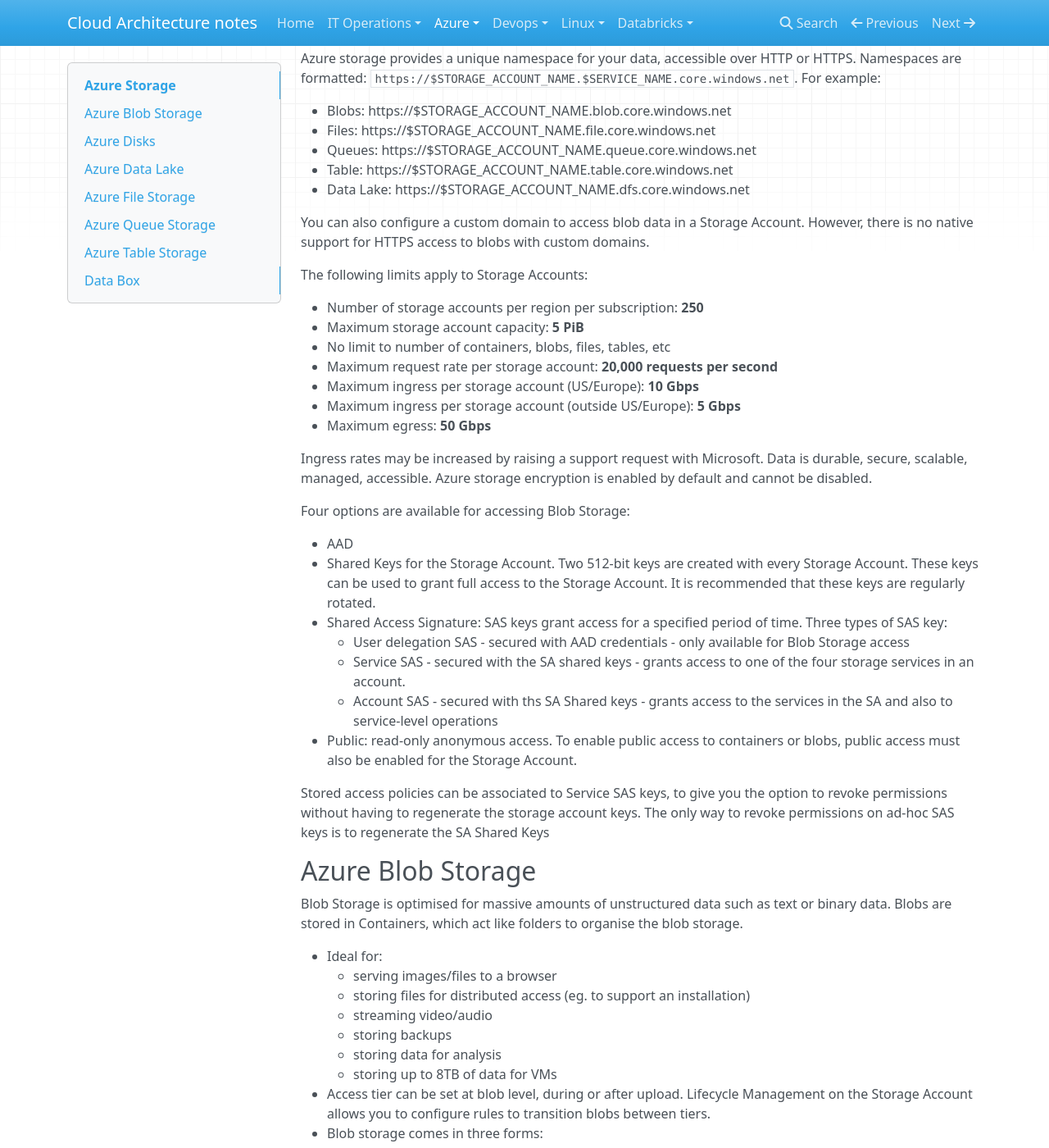
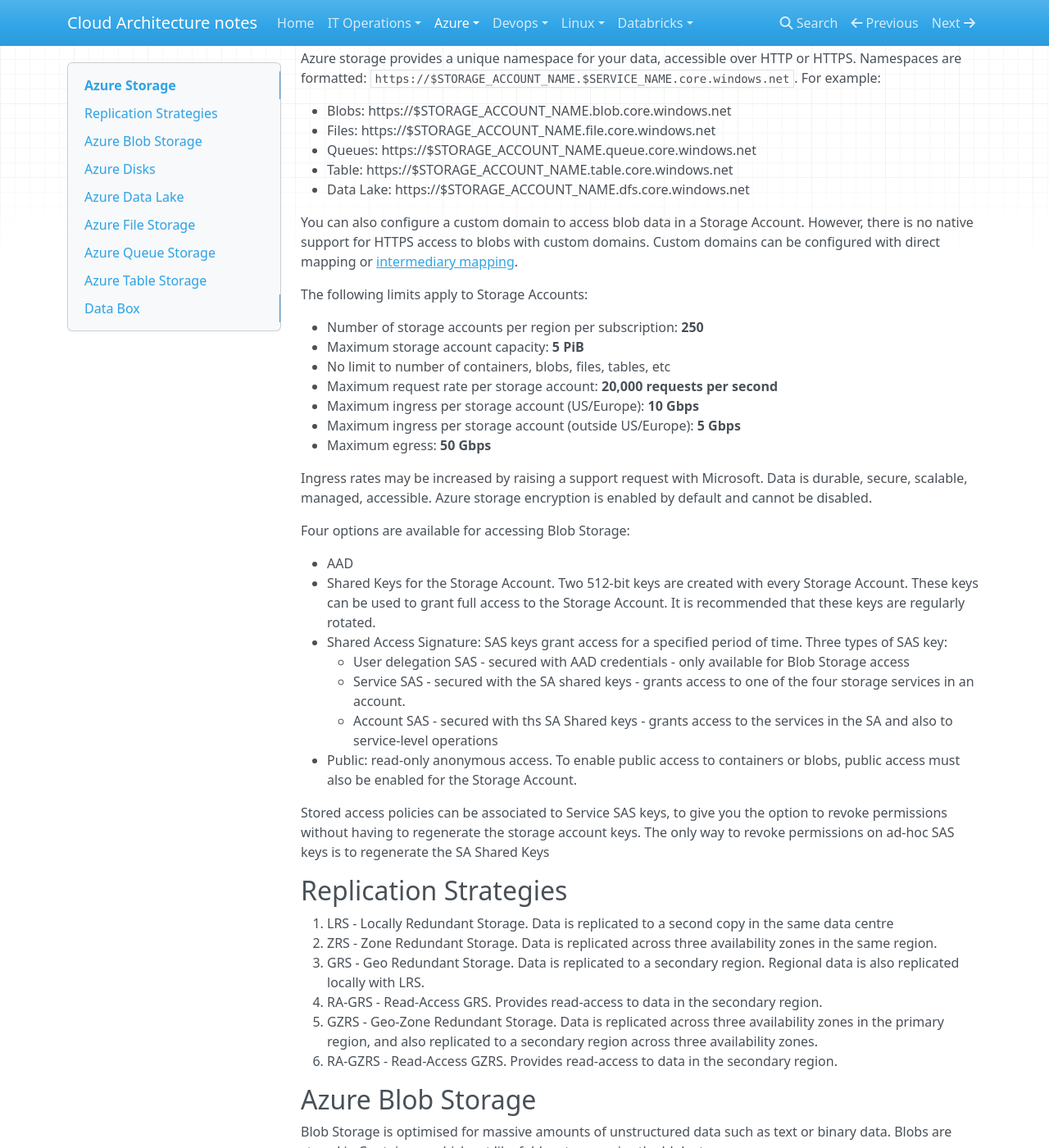
Before and after one commit to dram1964/cloudarchitect, an MkDocs documentation site: the page built from docs/azure/storage.md, in a window 1280 px wide and 1400 px high, scrolled down 531 px. Shown: the whole window at 82% size. Built offline with MkDocs 1.6.1, drawn with Linux system fonts in a browser that asks for light colours; nearby versions of some CDN libraries; some of the changed text lies outside the part shown.

Commit message:
Storage Notes

```diff
--- a/docs/azure/storage.md
+++ b/docs/azure/storage.md
@@ -28,7 +28,8 @@
 - Data Lake: https://$STORAGE_ACCOUNT_NAME.dfs.core.windows.net
 
 You can also configure a custom domain to access blob data in a Storage Account. However,
-there is no native support for HTTPS access to blobs with custom domains.
+there is no native support for HTTPS access to blobs with custom domains. Custom domains
+can be configured with direct mapping or [intermediary mapping](https://learn.microsoft.com/en-us/azure/storage/blobs/storage-custom-domain-name?tabs=azure-portal).
 
 The following limits apply to Storage Accounts:
 
@@ -57,6 +58,15 @@
 Stored access policies can be associated to Service SAS keys, to give you the option to revoke permissions without having to regenerate the storage account keys. The only way to revoke permissions on
 ad-hoc SAS keys is to regenerate the SA Shared Keys
 
+## Replication Strategies
+
+1. LRS - Locally Redundant Storage. Data is replicated to a second copy in the same data centre
+2. ZRS - Zone Redundant Storage. Data is replicated across three availability zones in the same region.
+3. GRS - Geo Redundant Storage. Data is replicated to a secondary region. Regional data is also replicated locally with LRS.
+4. RA-GRS - Read-Access GRS. Provides read-access to data in the secondary region.
+5. GZRS - Geo-Zone Redundant Storage. Data is replicated across three availability zones in the primary region, and also replicated to a secondary region across three availability zones.
+6. RA-GZRS - Read-Access GZRS. Provides read-access to data in the secondary region.
+
 ## Azure Blob Storage
 
 Blob Storage is optimised for massive amounts of unstructured data such as text or binary data.
@@ -84,6 +94,10 @@
         - Blob: allow anonymous read access to blobs only
         - Container: allow anonymous read access to container and blobs
 - Blob Types and Upload options
+    - Block Blob: consists of blocks of data assembled to make a blob
+    - Append Blob: optimised for append operations. Suitable for log files
+    - Page Blob: up to 8 TB in size, optimised for frequent read/write operations. Suitable for VM disks.
+    - Block Blobs are the default. Once a blob is created, you cannot change its type.
 - Access Tier
     - Hot - optimised for data that is accessed frequently: highest storage costs, lowest access costs
     - Cool - accessed infrequently and stored for at least 30 days: higher access costs and lower storage costs than hot tier. Suitable for data that is accessed infrequently but needs to be available immeadiately, e.g. backup and DR files
```
Also changed, not shown: docs/azure/az104.md (+15 -2 lines), docs/azure/monitor.md (+2 -0 lines).
